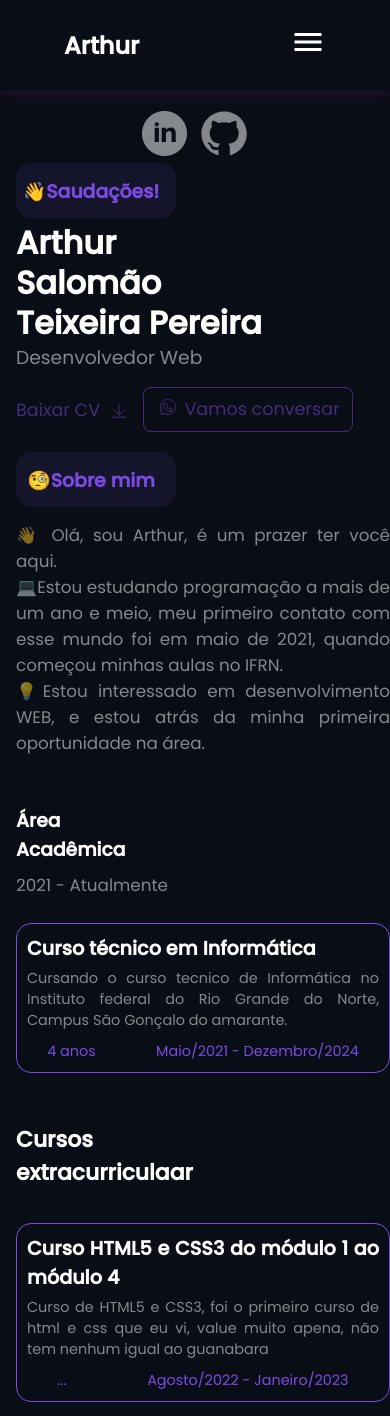
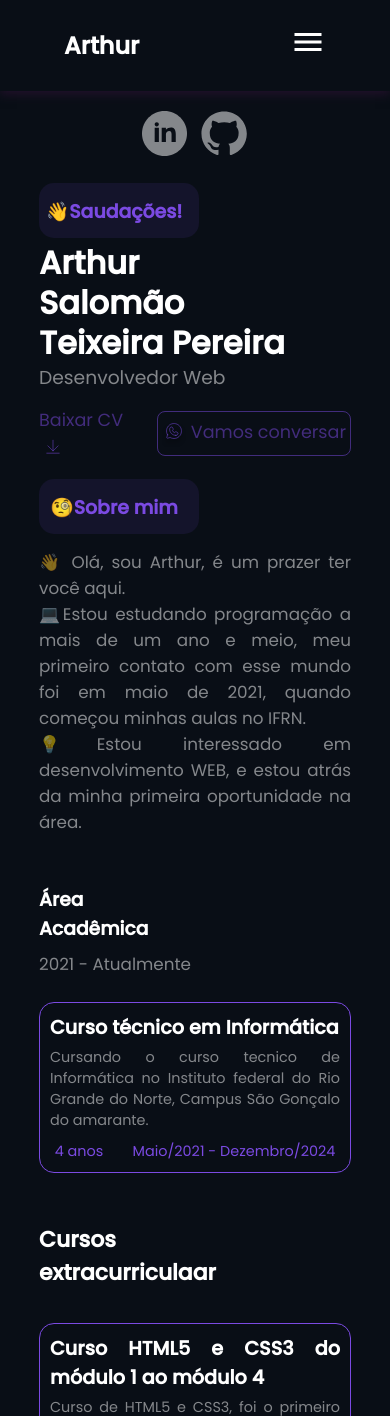
Before and after one commit to ArthurSalomaoo/Portif-lio-, a PHP site: page / in a window 390 px wide. Shown: the top 1416 px of the page. Run offline with PHP 8.4, Linux system fonts and the light colour scheme.

Commit message:
parte mobile terminado, iniciando a responsividade para telas media

```diff
--- a/PaginaPrincipal/estilos/style.css
+++ b/PaginaPrincipal/estilos/style.css
@@ -1,6 +1,10 @@
 @charset "UTF-8";
 
 @import url('https://fonts.googleapis.com/css2?family=Poppins:ital,wght@0,300;0,400;0,500;1,300;1,400;1,500&display=swap');
+
+:root {
+    --tamanhoMobile: 80vw;
+}
 
 * {
     margin: 0;
@@ -21,25 +25,17 @@ body {
     background-color: #090E16;
 }
 
-main {
-    margin-left: 4.1vw;
-}
-
 .gitLinkedin {
     display: flex;
     justify-content: space-around;
     width: 120px;
     margin: auto;
     margin-top: 20px;
+
 }
 
 .gitLinkedin > a > img{
     height: 45px;
-}
-
-body > img:first-of-type {
-    display: block;
-    margin: auto;
 }
 
 .topicos {
@@ -61,14 +57,19 @@ h2 {
     color: #fff;
 }
 
-.saudacoes > h2 {
+.saudacoes {
+    margin: 20px auto 20px auto;
+    max-width: var(--tamanhoMobile);
+}
+
+.saudacoes > div > h2 {
     margin-top: 5px;
     font-size: 2rem;
     line-height: 40px;
     width: 250px;
 }
 
-.saudacoes > h3{
+.saudacoes > div > h3{
     color: rgba(255, 255, 255, 0.5);
     font-weight: 400;
 }
@@ -86,7 +87,7 @@ h2 {
     font-size: 1.1rem;
 }
 
-.links > div{
+.botaoWaths{
     color: #7B4AE280;
     border: #7B4AE280 1px solid;
     height: 45px;
@@ -98,12 +99,11 @@ h2 {
     align-items: center;
 }
 
-.links > div > a {
+.botaoWaths > a {
     color: #7B4AE280;
     font-weight: 400;
     font-size: 1.1em;
 }
-
 
 .links > a:first-child {
     margin-right: 15px;
@@ -113,17 +113,17 @@ h2 {
 .links > a > img {
     display: inline-block;
     vertical-align: middle;
+    margin-left: 5px;
 }
-.links > div > a > img {
+
+.botaoWaths > a > img {
     display: inline-block;
     vertical-align: middle;
 }
-.links > a:first-child > img {
-    margin-left: 5px;
-}
 
 .sobreMim {
-    max-width: 420px;
+    max-width: var(--tamanhoMobile);
+    margin: auto;
     text-align: justify;
 }
 
@@ -139,17 +139,18 @@ h2 {
     color: #fff;
 }
 
-#areaAcademica {
+.areaAcademica {
     margin: 50px 0 30px 0;
 }
 
-#areaAcademica > p {
+.areaAcademica > p {
     margin-top: 8px;
 }
 
-#escolaECursos {
+.escolaECursos {
     display: flex;
-    flex-direction: column;
+    flex-wrap: wrap;
+    justify-content: center;
 }
 
 .cursos {
--- a/PaginaPrincipal/index.html
+++ b/PaginaPrincipal/index.html
@@ -7,6 +7,7 @@
     <title>Arthur Salomão</title>
     <link rel="stylesheet" href="estilos/style.css">
     <link rel="stylesheet" href="estilos/menuResponsivo.css">
+    <link rel="stylesheet" href="estilos/mediaQuery.css">
 
 </head>
 <body>
@@ -52,14 +53,17 @@
 
     <main>
         <div id="home" class="saudacoes">
+            <div>
                 <div class="topicos">
                     <h1>👋Saudações!</h1>
                 </div>
                 <h2>Arthur Salomão Teixeira Pereira</h2>
                 <h3>Desenvolvedor Web</h3>
+            </div>
+
             <div class="links">
                 <a href="arquivos/Curriculo.pdf" download="Curriculo.pdf" type="application/pdf">Baixar CV <img src="imagens/ArrowLineDown.svg" alt="iconDownload"></a>
-                <div><a href="#"> <img src="imagens/WhatsappLogo.svg" alt="watsappLogo"> Vamos conversar</a></div>
+                <div class="botaoWaths"><a href="#"> <img src="imagens/WhatsappLogo.svg" alt="watsappLogo"> Vamos conversar</a></div>
             </div>
         </div>
         <div class="sobreMim" id="sobreMim">
@@ -72,13 +76,12 @@
                         💡Estou interessado em desenvolvimento WEB, e estou atrás da minha primeira oportunidade na área.
                 </p>
 
-                <div id="areaAcademica">
+                <div id="areaAcademica" class="areaAcademica">
                     <h3>Área <br> Acadêmica</h3>
                     <p>2021 - Atualmente</p>
                 </div>
-                <div id="escolaECursos">
 
-                    <div class="cursos" style="margin-top: -5px;">
+                <div class="cursos" style="margin: -5px auto 0 auto;">
                     <h3>Curso técnico em Informática</h3>
                     <p>Cursando o curso tecnico de Informática no Instituto federal do Rio Grande do Norte, Campus São Gonçalo do amarante.</p>
                     <div class="tempo">
@@ -89,6 +92,7 @@
                 ">
                 <h3>Cursos <br> extracurriculaar</h3>
                 </div>
+                <div class="escolaECursos">
                     <div class="cursos">
                         <h3>Curso HTML5 e CSS3 do módulo 1 ao módulo 4</h3>
                         <p>Curso de HTML5 e CSS3, foi o primeiro curso de html e css que eu vi, value muito apena, não tem nenhum igual ao guanabara</p>
@@ -198,7 +202,7 @@
             </div>
             <h2>Vamos conversar</h2>
             <div class="links">
-                <div>
+                <div class="botaoWaths">
                     <a href="#"><img src="imagens/WhatsappLogo.svg" alt="logo whatsapp"> Vamos conversar</a>
                 </div>
             </div>
```
Also changed, not shown: other parts of PaginaPrincipal/estilos/style.css (+18 -11 lines), PaginaPrincipal/estilos/mediaQuery.css (added, +12 -0 lines). Lines whose indentation alone changed are shown as unchanged.
